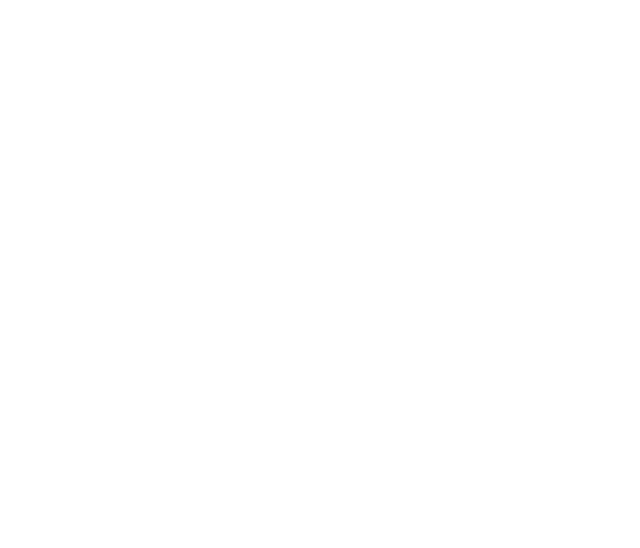
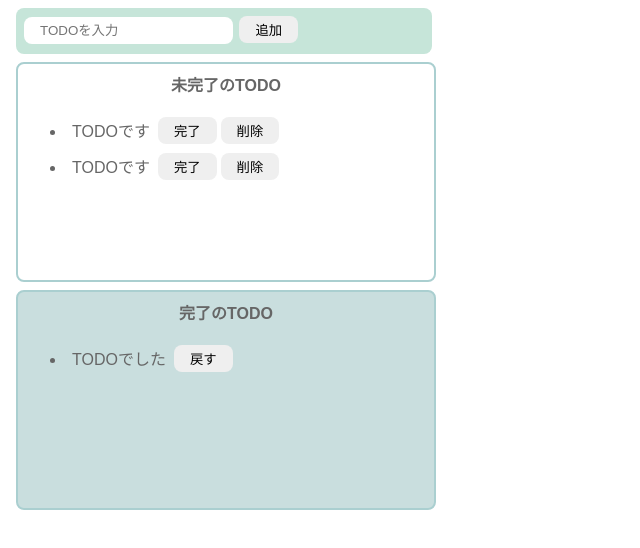
Before and after one commit to Nish323/Todo-js, a website built with Vite: page index.html in a window 1280 px wide. Shown: the whole page, without its empty margins (0-640 px from the left). Built offline with nearby package versions, Linux system fonts and the light colour scheme.

Commit message:
基本の画面構築

```diff
--- a/index.html
+++ b/index.html
@@ -4,10 +4,43 @@
     <meta charset="UTF-8" />
     <link rel="icon" type="image/svg+xml" href="/vite.svg" />
     <meta name="viewport" content="width=device-width, initial-scale=1.0" />
-    <title>Vite App</title>
+    <title>Todo-JS</title>
   </head>
   <body>
-    <div id="app"></div>
+    <div class="input-area">
+      <input placeholder="TODOを入力"/>
+      <button>追加</button>
+    </div>
+    <div class="incomplete-area">
+      <p class="title">未完了のTODO</p>
+      <ul>
+        <li>
+          <div class="list-row">
+            <p class="todo-item">TODOです</p>
+            <button>完了</button>
+            <button>削除</button>
+          </div>
+        </li>
+        <li>
+          <div class="list-row">
+            <p class="todo-item">TODOです</p>
+            <button>完了</button>
+            <button>削除</button>
+          </div>
+        </li>
+      </ul>
+    </div>
+    <div class="complete-area">
+      <p class="title">完了のTODO</p>
+      <ul>
+        <li>
+          <div class="list-row">
+            <p class="todo-item">TODOでした</p>
+            <button>戻す</button>
+          </div>
+        </li>
+      </ul>
+    </div>
     <script type="module" src="/src/index.js"></script>
   </body>
 </html>
--- a/src/style.css
+++ b/src/style.css
@@ -1,96 +1,66 @@
-:root {
-  font-family: Inter, system-ui, Avenir, Helvetica, Arial, sans-serif;
-  line-height: 1.5;
-  font-weight: 400;
-
-  color-scheme: light dark;
-  color: rgba(255, 255, 255, 0.87);
-  background-color: #242424;
-
-  font-synthesis: none;
-  text-rendering: optimizeLegibility;
-  -webkit-font-smoothing: antialiased;
-  -moz-osx-font-smoothing: grayscale;
+body {
+  font-family: sans-serif;
+  color: #666;
 }
 
-a {
-  font-weight: 500;
-  color: #646cff;
-  text-decoration: inherit;
-}
-a:hover {
-  color: #535bf2;
-}
-
-body {
-  margin: 0;
-  display: flex;
-  place-items: center;
-  min-width: 320px;
-  min-height: 100vh;
-}
-
-h1 {
-  font-size: 3.2em;
-  line-height: 1.1;
-}
-
-#app {
-  max-width: 1280px;
-  margin: 0 auto;
-  padding: 2rem;
-  text-align: center;
-}
-
-.logo {
-  height: 6em;
-  padding: 1.5em;
-  will-change: filter;
-  transition: filter 300ms;
-}
-.logo:hover {
-  filter: drop-shadow(0 0 2em #646cffaa);
-}
-.logo.vanilla:hover {
-  filter: drop-shadow(0 0 2em #f7df1eaa);
-}
-
-.card {
-  padding: 2em;
-}
-
-.read-the-docs {
-  color: #888;
+input {
+  border-radius: 8px;
+  border: none;
+  padding: 6px 16px;
 }
 
 button {
   border-radius: 8px;
-  border: 1px solid transparent;
-  padding: 0.6em 1.2em;
-  font-size: 1em;
-  font-weight: 500;
-  font-family: inherit;
-  background-color: #1a1a1a;
-  cursor: pointer;
-  transition: border-color 0.25s;
-}
-button:hover {
-  border-color: #646cff;
-}
-button:focus,
-button:focus-visible {
-  outline: 4px auto -webkit-focus-ring-color;
+  border: none;
+  padding: 4px 16px;
+  margin: 0px 2px;
 }
 
-@media (prefers-color-scheme: light) {
-  :root {
-    color: #213547;
-    background-color: #ffffff;
-  }
-  a:hover {
-    color: #747bff;
-  }
-  button {
-    background-color: #f9f9f9;
-  }
+button:hover {
+  background-color: #79a8a9;
+  color: #ffffff;
+  cursor: pointer;
 }
+
+.input-area {
+  background-color: #c6e5d9;
+  width: 400px;
+  height: 30px;
+  padding: 8px;
+  margin: 8px;
+  border-radius: 8px;
+}
+
+.incomplete-area {
+  border : 2px solid #aacfd0;
+  width: 400px;
+  padding: 8px;
+  margin: 8px;
+  border-radius: 8px;
+  min-height: 200px;
+}
+
+.complete-area {
+  border : 2px solid #aacfd0;
+  width: 400px;
+  padding: 8px;
+  margin: 8px;
+  border-radius: 8px;
+  min-height: 200px;
+  background-color: #c9dede;
+}
+
+.title {
+  text-align: center;
+  margin-top: 0;
+  font-weight: bold;
+}
+
+.list-row {
+  display: flex;
+  align-items: center;
+}
+
+.todo-item {
+  margin: 6px;
+}
```
Also changed, not shown: src/index.js (line endings or trailing spaces).
